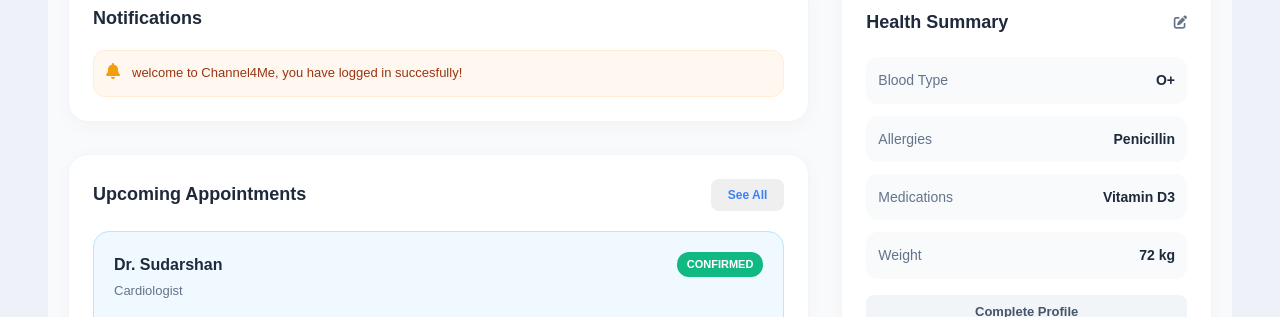
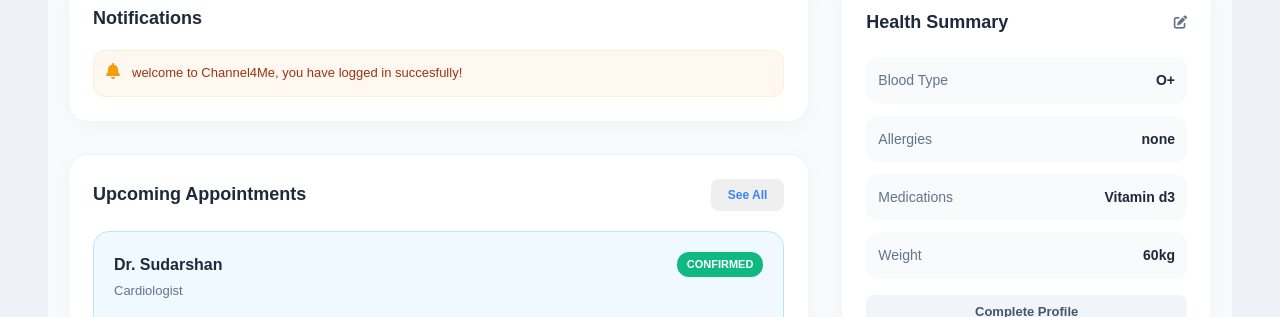
Before and after one commit to channel4meofficial-gif/Channel4me-Frontend, a React (Create React App) app: page /login in a window 1280 px wide. Both pictures are taken after typing "Sample", "Sample" into the empty fields and a click on the button "Sign In". Shown: the part 251-568 px from the top of the page. Built offline with nearby package versions, Linux system fonts and the light colour scheme; no server answers.

Commit message:
feat: add health summary card to patient dashboard

```diff
--- a/src/pages/patient/Dashboard/components/HealthSummary.tsx
+++ b/src/pages/patient/Dashboard/components/HealthSummary.tsx
@@ -9,9 +9,9 @@ interface HealthSummaryProps {
 const HealthSummary: React.FC<HealthSummaryProps> = ({ user }) => {
   const summaryData = [
     { label: 'Blood Type', value: 'O+' },
-    { label: 'Allergies', value: 'Penicillin' },
-    { label: 'Medications', value: 'Vitamin D3' },
-    { label: 'Weight', value: '72 kg' },
+    { label: 'Allergies', value: 'none' },
+    { label: 'Medications', value: 'Vitamin d3' },
+    { label: 'Weight', value: '60kg' },
   ];
 
   return (
```
